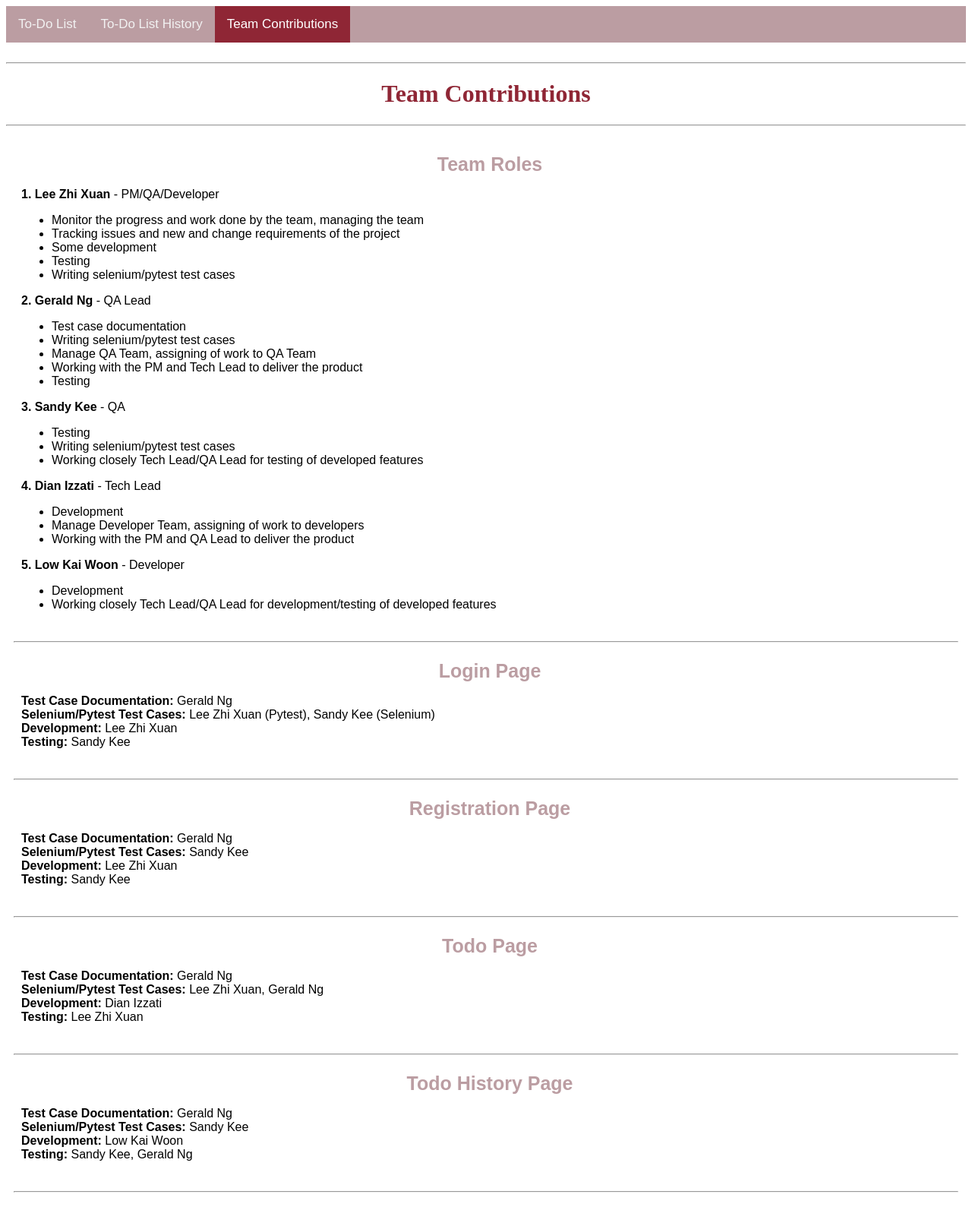
After one commit to zxlee00/ETI_ToDoList, a Django app: page /teamcontributions/ in a window 1280 px wide. The commit adds this page. Shown: the whole page at 76% size. Run offline with Django 3.2, Linux system fonts and the light colour scheme.

Commit message:
#20 Added team contributions page and navigation to the team contributions page

```diff
--- a/ETIToDoList/templates/registration/login.html
+++ b/ETIToDoList/templates/registration/login.html
@@ -3,6 +3,7 @@
 {% block title %}Login{% endblock %}
 
 {% block content %}
+<a style="position: absolute; left:10; top:10; font-family: Arial; background-color:#8f2635; color: white; text-decoration: none; padding: 5px 10px; border-radius: 6px" href="../../teamcontributions">Team Contributions</a>
 <div style="padding: 10px; font-family: Arial; text-align: center">
 	<h1 style="color: #bb9da2; font-size: 50px">Login</h1>
 	<form method="post" style="font-size: 20px">
--- /dev/null
+++ b/ETIToDoList/templates/teamcontributions.html
@@ -0,0 +1,128 @@
+<html>
+	<style>
+	    .topnav {
+          overflow: hidden;
+          background-color: #bb9da2;
+        }
+
+        .topnav a {
+          float: left;
+          color: #f2f2f2;
+          text-align: center;
+          padding: 14px 16px;
+          text-decoration: none;
+          font-size: 17px;
+        }
+
+        .topnav a:hover {
+          background-color: #ddd;
+          color: black;
+        }
+
+        .topnav a.active {
+          background-color: #8f2635;
+          color: white;
+        }
+	</style>
+	<body>
+		<div class="topnav" style="font-family: Arial">
+		<a href="/todo/">To-Do List</a>
+        <a href="/todoHistory/">To-Do List History</a>
+		<a class="active" href="../teamcontributions">Team Contributions</a>
+		</div>
+
+		<br />
+		<hr style="color:#bb9da2">
+		<h1 align="center" style="font-family:FuturateeMed; color: #8f2635">Team Contributions</h1>
+		<hr style="color:#bb9da2">
+		<br>
+
+		<div style="padding: 10px; font-family: Arial">
+			<div style="padding-left: 10px; padding-bottom: 15px">
+				<center style="color: #bb9da2; font-family: Arial; font-size: 25px; font-weight: bold">Team Roles</center>
+				<p>
+					<b>1. Lee Zhi Xuan</b> - PM/QA/Developer<br />
+					<ul>
+						<li>Monitor the progress and work done by the team, managing the team</li>
+						<li>Tracking issues and new and change requirements of the project</li>
+						<li>Some development</li>
+						<li>Testing</li>
+						<li>Writing selenium/pytest test cases</li>
+					</ul>
+					<b>2. Gerald Ng</b> - QA Lead<br />
+					<ul>
+						<li>Test case documentation</li>
+						<li>Writing selenium/pytest test cases</li>
+						<li>Manage QA Team, assigning of work to QA Team</li>
+						<li>Working with the PM and Tech Lead to deliver the product</li>
+						<li>Testing</li>
+					</ul>
+					<b>3. Sandy Kee</b> - QA<br />
+					<ul>
+						<li>Testing</li>
+						<li>Writing selenium/pytest test cases</li>
+						<li>Working closely Tech Lead/QA Lead for testing of developed features</li>
+					</ul>
+					<b>4. Dian Izzati</b> - Tech Lead<br />
+					<ul>
+						<li>Development</li>
+						<li>Manage Developer Team, assigning of work to developers</li>
+						<li>Working with the PM and QA Lead to deliver the product</li>
+					</ul>
+					<b>5. Low Kai Woon</b> - Developer
+					<ul>
+						<li>Development</li>
+						<li>Working closely Tech Lead/QA Lead for development/testing of developed features</li>
+					</ul>
+				</p>
+			</div>
+			<hr style="color:#bb9da2">
+			<div style="padding-left: 10px; padding-top: 15px; padding-bottom: 15px">
+				<center style="color: #bb9da2; font-family: Arial; font-size: 25px; font-weight: bold">Login Page</center>
+				<p>
+					<b>Test Case Documentation:</b> Gerald Ng<br />
+					<b>Selenium/Pytest Test Cases:</b> Lee Zhi Xuan (Pytest), Sandy Kee (Selenium)<br />
+					<b>Development:</b> Lee Zhi Xuan<br />
+					<b>Testing:</b> Sandy Kee
+				</p>
+			</div>
+			<hr style="color:#bb9da2">
+			<div style="padding-left: 10px; padding-top: 15px; padding-bottom: 15px">
+				<center style="color: #bb9da2; font-family: Arial; font-size: 25px; font-weight: bold">Registration Page</center>
+				<p>
+					<b>Test Case Documentation:</b> Gerald Ng<br />
+					<b>Selenium/Pytest Test Cases:</b> Sandy Kee<br />
+					<b>Development:</b> Lee Zhi Xuan<br />
+					<b>Testing:</b> Sandy Kee
+				</p>
+			</div>
+			<hr style="color:#bb9da2">
+			<div style="padding-left: 10px; padding-top: 15px; padding-bottom: 15px">
+				<center style="color: #bb9da2; font-family: Arial; font-size: 25px; font-weight: bold">Todo Page</center>
+				<p>
+					<b>Test Case Documentation:</b> Gerald Ng<br />
+					<b>Selenium/Pytest Test Cases:</b> Lee Zhi Xuan, Gerald Ng<br />
+					<b>Development:</b> Dian Izzati<br />
+					<b>Testing:</b> Lee Zhi Xuan
+				</p>
+			</div>
+			<hr style="color:#bb9da2">
+			<div style="padding-left: 10px; padding-top: 15px; padding-bottom: 15px">
+				<center style="color: #bb9da2; font-family: Arial; font-size: 25px; font-weight: bold">Todo History Page</center>
+				<p>
+					<b>Test Case Documentation:</b> Gerald Ng<br />
+					<b>Selenium/Pytest Test Cases:</b> Sandy Kee<br />
+					<b>Development:</b> Low Kai Woon<br />
+					<b>Testing:</b> Sandy Kee, Gerald Ng
+				</p>
+			</div>
+			<hr style="color:#bb9da2">
+			<br>
+		</div>
+		{% if user.is_authenticated %}
+			<div style="padding:10px">
+				<a href="{% url 'logout' %}" style="border-radius: 6px; border: 0px; background-color: #8f2635; font-size: 18px; padding: 5px 10px; text-decoration: None; color: white; font-family: Arial;">Log Out</a>
+			</div>
+		{% endif %}
+	</body>
+</html>
--- a/ETIToDoList/templates/todoHistory.html
+++ b/ETIToDoList/templates/todoHistory.html
@@ -43,6 +43,7 @@
     <div class="topnav" style="font-family: Arial">
       <a href="/todo/">To-Do List</a>
       <a class="active" href="/todoHistory/">To-Do List History</a>
+	  <a href="../teamcontributions">Team Contributions</a>
     </div>
 <br>
 <hr style="color:#bb9da2">
--- a/ETIToDoList/templates/todo_index.html
+++ b/ETIToDoList/templates/todo_index.html
@@ -76,6 +76,7 @@
     <div class="topnav" style="font-family: Arial">
       <a class="active" href="/todo/">To-Do List</a>
       <a href="/todoHistory/">To-Do List History</a>
+	  <a href="../teamcontributions">Team Contributions</a>
     </div>
 <br>
 <hr style="color:#bb9da2">
--- a/ETIToDoList/todolist/urls.py
+++ b/ETIToDoList/todolist/urls.py
@@ -25,6 +25,7 @@ urlpatterns = [
     path('accounts/', include('accounts.urls')),
     path('accounts/', include('django.contrib.auth.urls')),
     path('', TemplateView.as_view(template_name='home.html'), name='home'),
+    path('teamcontributions/', TemplateView.as_view(template_name='teamcontributions.html'), name='teamcontributions'),
 
     #todo Pages
     path('todo/', todo_view),
```
